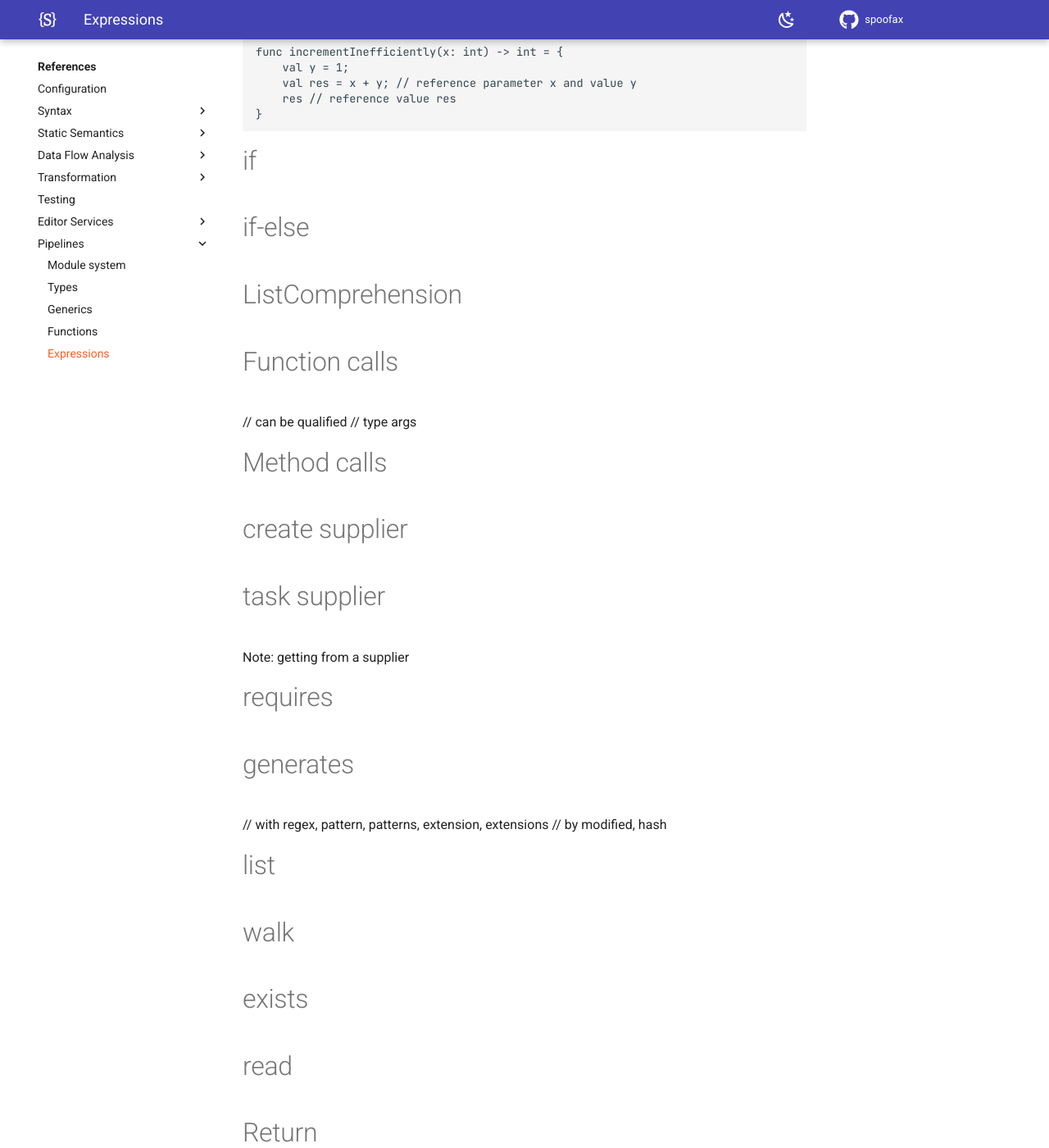
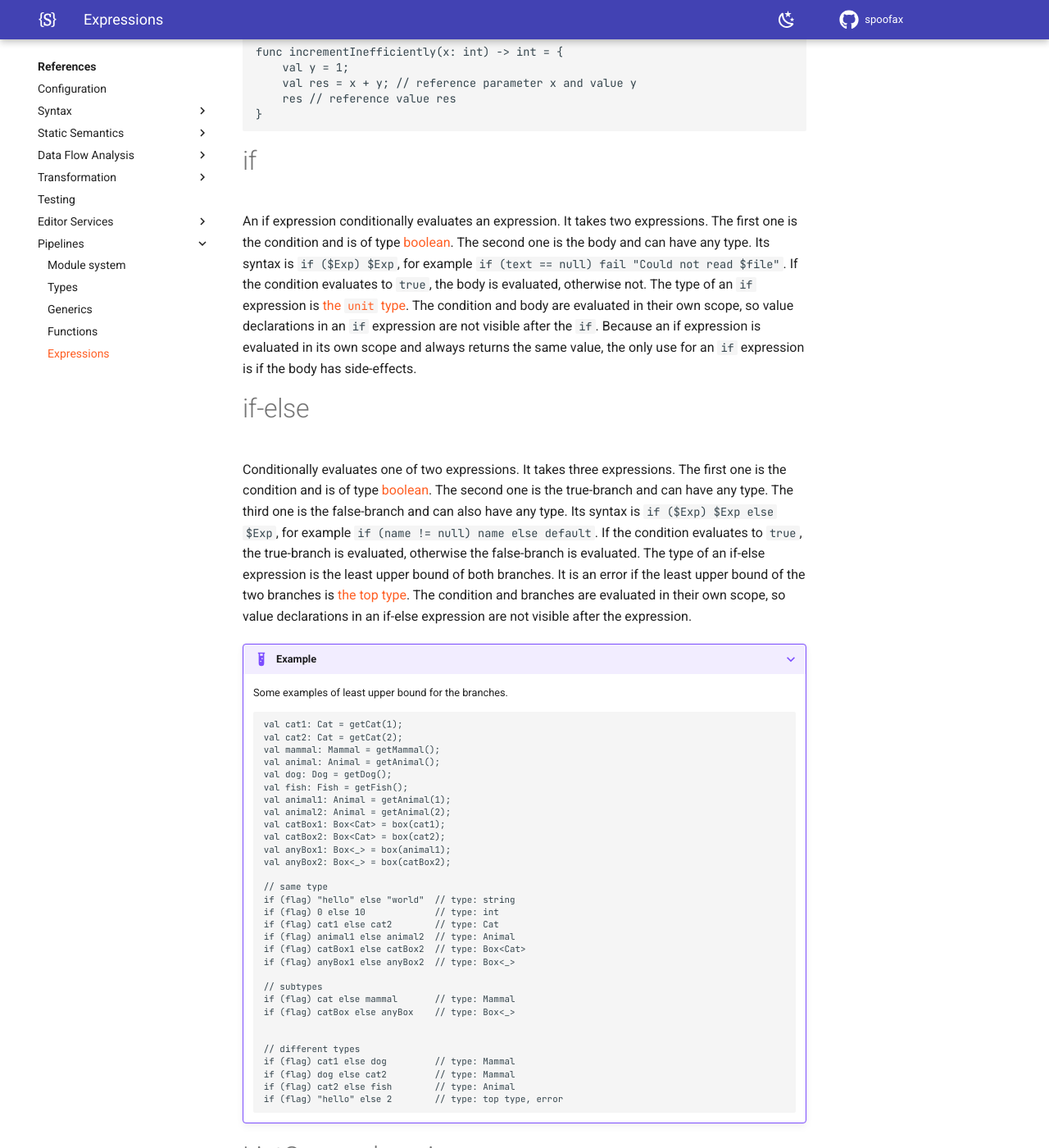
Before and after one commit to pdmosses/metaborg.github.io, an MkDocs documentation site: the page built from docs/references/pipelines/expressions.md, in a window 1280 px wide and 1400 px high, scrolled down 4104 px. Shown: the whole window at 82% size. Built offline with MkDocs 1.6.1 and Material for MkDocs 9.7.7, drawn with Linux system fonts in a browser that asks for light colours; comment, search, counter and statistics services are not loaded.

Commit message:
Add reference for PIE if and if-else

````diff
--- a/docs/references/pipelines/expressions.md
+++ b/docs/references/pipelines/expressions.md
@@ -187,7 +187,67 @@ func incrementInefficiently(x: int) -> int = {
 
 
 # if
+
+An if expression conditionally evaluates an expression.
+It takes two expressions.
+The first one is the condition and is of type [boolean](../types#bool).
+The second one is the body and can have any type.
+Its syntax is `if ($Exp) $Exp`, for example `if (text == null) fail "Could not read $file"`.
+If the condition evaluates to `true`, the body is evaluated, otherwise not.
+The type of an `if` expression is [the `unit` type](../types#unit).
+The condition and body are evaluated in their own scope, so value declarations in an `if` expression are not visible after the `if`.
+Because an if expression is evaluated in its own scope and always returns the same value, the only use for an `if` expression is if the body has side-effects.
+
 # if-else
+
+Conditionally evaluates one of two expressions.
+It takes three expressions.
+The first one is the condition and is of type [boolean](../types#bool).
+The second one is the true-branch and can have any type.
+The third one is the false-branch and can also have any type.
+Its syntax is `if ($Exp) $Exp else $Exp`, for example `if (name != null) name else default`.
+If the condition evaluates to `true`, the true-branch is evaluated, otherwise the false-branch is evaluated.
+The type of an if-else expression is the least upper bound of both branches.
+It is an error if the least upper bound of the two branches is [the top type](../types#top).
+The condition and branches are evaluated in their own scope, so value declarations in an if-else expression are not visible after the expression.
+
+???+ example
+    Some examples of least upper bound for the branches.
+    ```
+    val cat1: Cat = getCat(1);
+    val cat2: Cat = getCat(2);
+    val mammal: Mammal = getMammal();
+    val animal: Animal = getAnimal();
+    val dog: Dog = getDog();
+    val fish: Fish = getFish();
+    val animal1: Animal = getAnimal(1);
+    val animal2: Animal = getAnimal(2);
+    val catBox1: Box<Cat> = box(cat1);
+    val catBox2: Box<Cat> = box(cat2);
+    val anyBox1: Box<_> = box(animal1);
+    val anyBox2: Box<_> = box(catBox2);
+
+    // same type
+    if (flag) "hello" else "world"  // type: string
+    if (flag) 0 else 10             // type: int
+    if (flag) cat1 else cat2        // type: Cat
+    if (flag) animal1 else animal2  // type: Animal
+    if (flag) catBox1 else catBox2  // type: Box<Cat>
+    if (flag) anyBox1 else anyBox2  // type: Box<_>
+
+    // subtypes
+    if (flag) cat else mammal       // type: Mammal
+    if (flag) catBox else anyBox    // type: Box<_>
+
+
+    // different types
+    if (flag) cat1 else dog         // type: Mammal
+    if (flag) dog else cat2         // type: Mammal
+    if (flag) cat2 else fish        // type: Animal
+    if (flag) "hello" else 2        // type: top type, error
+    ```
+
+
 # ListComprehension
 
 # Function calls
````
